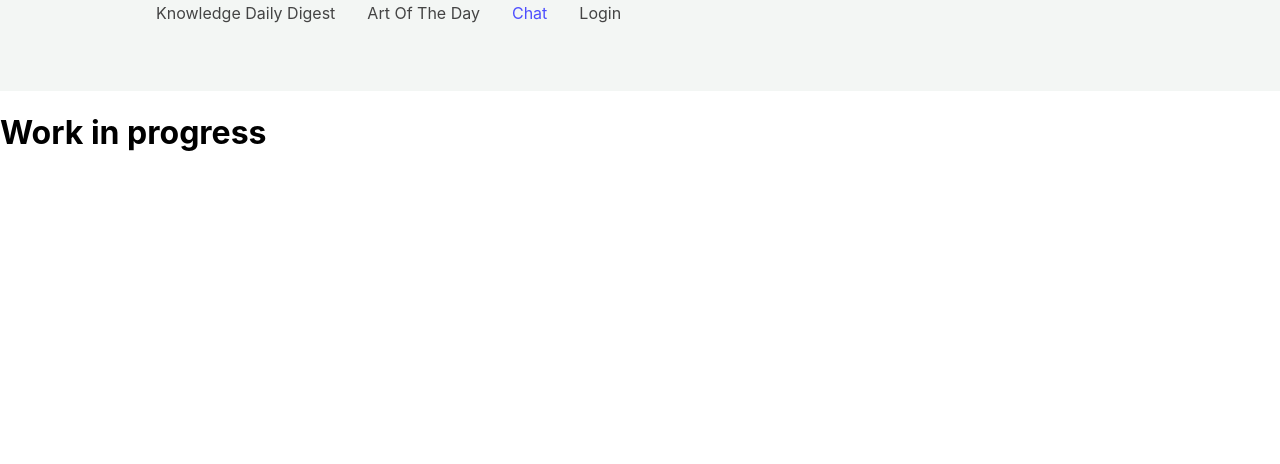
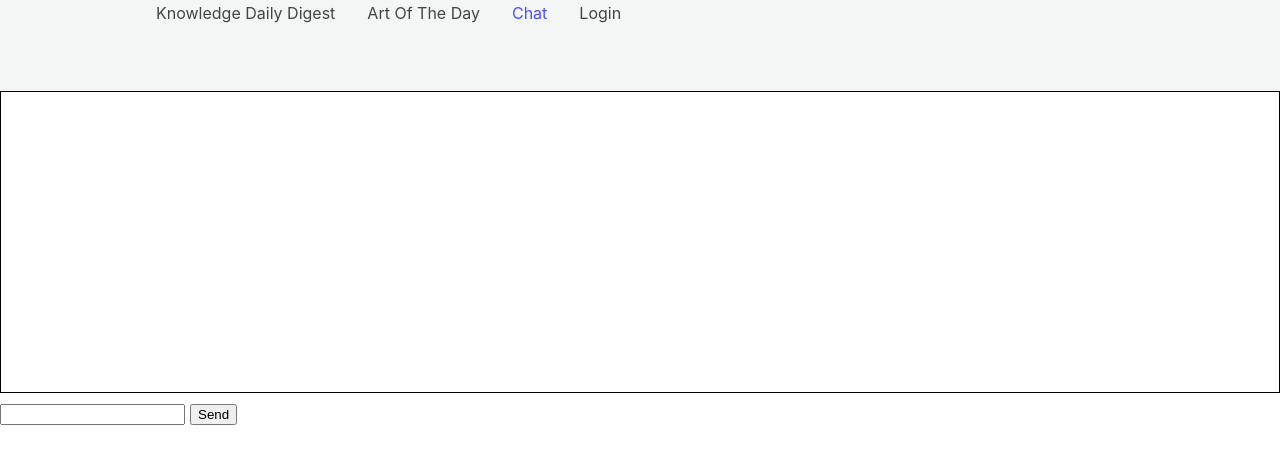
Before and after one commit to generalpacific/knowledgerepository, a React (Create React App) app in the folder web/: page /chat in a window 1280 px wide. Shown: the top 464 px of the page. Built offline with nearby package versions, Linux system fonts and the light colour scheme.

Commit message:
Add chat functionality. Currently just returns the hardcoded response from js

```diff
--- a/web/src/pages/chat.js
+++ b/web/src/pages/chat.js
@@ -1,9 +1,51 @@
-import React from "react";
+import React, { useState } from 'react';
 
 const Chat = () => {
+  const [messages, setMessages] = useState([]);
+  const [inputValue, setInputValue] = useState('');
+
+  const sendMessage = () => {
+    if (inputValue.trim() !== '') {
+      const userMessage = { text: inputValue, sender: 'user' };
+      setMessages([...messages, userMessage]);
+
+      // Simulate server response
+      setTimeout(() => {
+        const serverMessage = { text: "Response from server WIP.", sender: 'server' };
+        setMessages(currentMessages => [...currentMessages, serverMessage]);
+      }, 1000);
+
+      setInputValue('');
+    }
+  };
+
+  const handleInputChange = (e) => {
+    setInputValue(e.target.value);
+  };
+
+  const handleKeyPress = (e) => {
+    if (e.key === 'Enter') {
+      sendMessage();
+    }
+  };
+
   return (
     <div>
-      <h1>Work in progress</h1>
+      <div style={{ height: '300px', overflowY: 'scroll', border: '1px solid black', marginBottom: '10px' }}>
+        {messages.map((message, index) => (
+          <div key={index} style={{ textAlign: message.sender === 'user' ? 'right' : 'left' }}>
+            {message.text}
+          </div>
+        ))}
+      </div>
+      <input
+        type="text"
+        value={inputValue}
+        onChange={handleInputChange}
+        onKeyPress={handleKeyPress}
+        style={{ marginRight: '5px' }}
+      />
+      <button onClick={sendMessage}>Send</button>
     </div>
   );
 };
```
